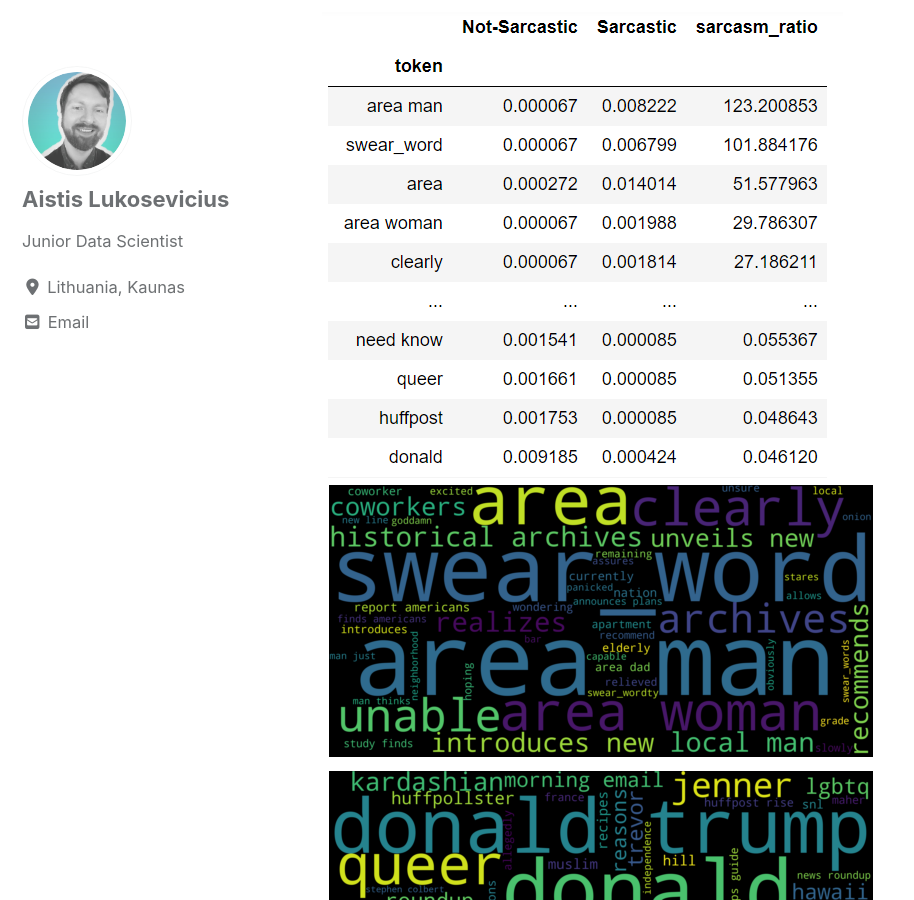
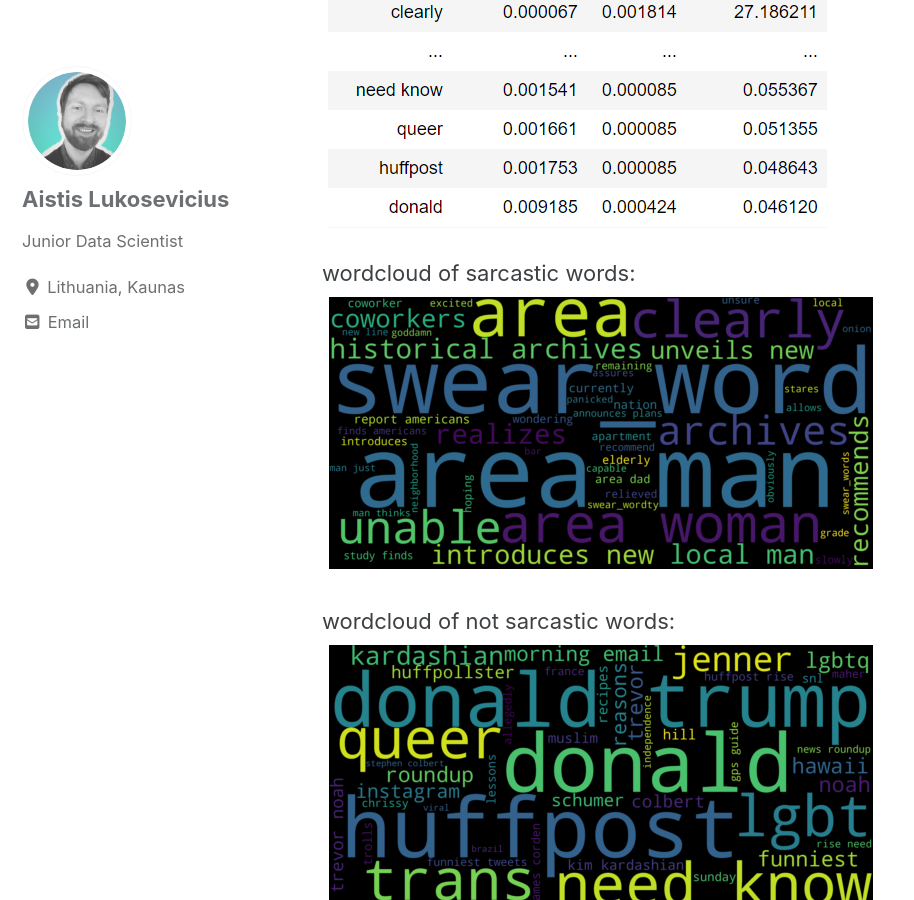
Before and after one commit to Aistisl/Aistisl.github.io, a Jekyll site: the page built from _posts/2020-05-13-Sarcasm.md, in a window 1280 px wide and 900 px high, scrolled down 19400 px. Shown: the whole window, without its empty margins (0-914 px from the left). Built offline with Jekyll 4.4.1, drawn with Linux system fonts in a browser that asks for light colours; cached includes are drawn as plain includes; nearby versions of some CDN libraries.

Commit message:
update first project

```diff
--- a/_posts/2020-05-13-Sarcasm.md
+++ b/_posts/2020-05-13-Sarcasm.md
@@ -399,7 +399,11 @@
 feature importance results without website title included:
 
 <img src="/images/feature_importance_nb3.PNG" alt="">
+
+wordcloud of sarcastic words:
 <img src="/images/sarcastic_wc.png" alt="">
+
+wordcloud of not sarcastic words:
 <img src="/images/notsarcastic_wc.png" alt="">
 
 ### Testing sarcasm detection in custom headline
```
Also changed, not shown: images/feature_hist.PNG, images/feature_hist_rf.PNG, images/notsarcastic_wc_web.png, images/sarcastic_wc_web.png.
